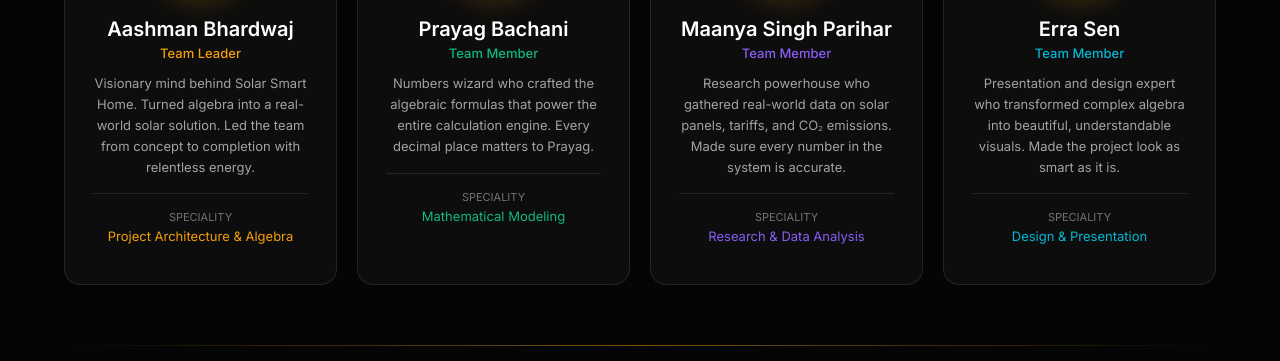
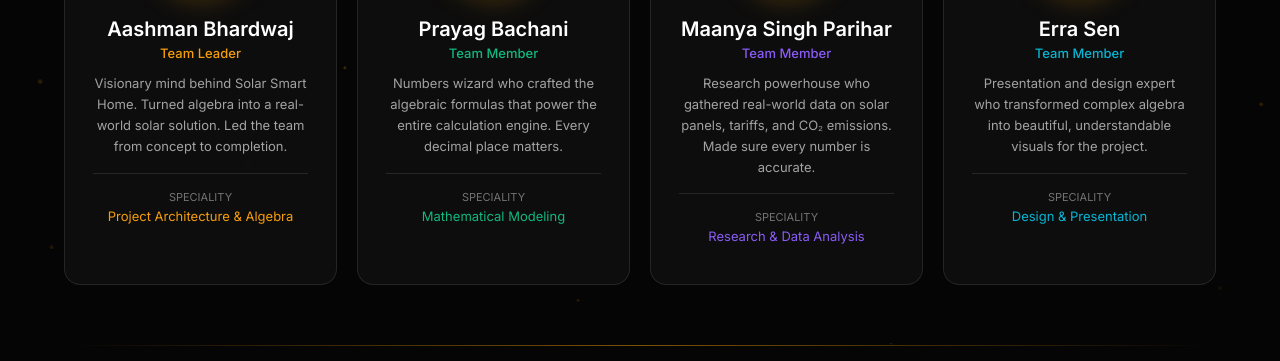
Before and after one commit to Aashman-Bhardwaj/solar-smart-home, a plain HTML site: page members.html in a window 1280 px wide. Shown: the part 439-800 px from the top of the page. Drawn offline with Linux system fonts and the light colour scheme.

Commit message:
Update members.html

```diff
--- a/members.html
+++ b/members.html
@@ -27,54 +27,49 @@
     <h1 class="section-title">THE <span class="text-accent">CORE FOUR</span></h1>
     <p class="section-sub" style="margin:12px auto 0">Grade VII • Mathematics Project-Based Learning</p>
   </div>
-
   <div class="card-grid" style="grid-template-columns:repeat(auto-fit,minmax(260px,1fr))">
     <div class="card member-card fade-up" style="border-top:3px solid var(--accent);position:relative;overflow:hidden">
       <div style="position:absolute;top:12px;right:12px"><span class="badge badge-amber">👑 Leader</span></div>
       <div class="avatar">AB</div>
       <h3>Aashman Bhardwaj</h3>
       <div class="role">Team Leader</div>
-      <p>Visionary mind behind Solar Smart Home. Turned algebra into a real-world solar solution. Led the team from concept to completion with relentless energy.</p>
+      <p>Visionary mind behind Solar Smart Home. Turned algebra into a real-world solar solution. Led the team from concept to completion.</p>
       <div style="margin-top:16px;padding-top:16px;border-top:1px solid var(--border)">
         <div style="font-size:11px;color:var(--muted);text-transform:uppercase">Speciality</div>
         <div style="font-size:13px;color:var(--accent);margin-top:4px">Project Architecture & Algebra</div>
       </div>
     </div>
-
     <div class="card member-card fade-up fade-up-d1" style="border-top:3px solid var(--green)">
       <div class="avatar" style="background:linear-gradient(135deg,#059669,#10b981)">PB</div>
       <h3>Prayag Bachani</h3>
       <div class="role" style="color:var(--green)">Team Member</div>
-      <p>Numbers wizard who crafted the algebraic formulas that power the entire calculation engine. Every decimal place matters to Prayag.</p>
+      <p>Numbers wizard who crafted the algebraic formulas that power the entire calculation engine. Every decimal place matters.</p>
       <div style="margin-top:16px;padding-top:16px;border-top:1px solid var(--border)">
         <div style="font-size:11px;color:var(--muted);text-transform:uppercase">Speciality</div>
         <div style="font-size:13px;color:var(--green);margin-top:4px">Mathematical Modeling</div>
       </div>
     </div>
-
     <div class="card member-card fade-up fade-up-d2" style="border-top:3px solid #8b5cf6">
       <div class="avatar" style="background:linear-gradient(135deg,#7c3aed,#8b5cf6)">MP</div>
       <h3>Maanya Singh Parihar</h3>
       <div class="role" style="color:#8b5cf6">Team Member</div>
-      <p>Research powerhouse who gathered real-world data on solar panels, tariffs, and CO₂ emissions. Made sure every number in the system is accurate.</p>
+      <p>Research powerhouse who gathered real-world data on solar panels, tariffs, and CO₂ emissions. Made sure every number is accurate.</p>
       <div style="margin-top:16px;padding-top:16px;border-top:1px solid var(--border)">
         <div style="font-size:11px;color:var(--muted);text-transform:uppercase">Speciality</div>
         <div style="font-size:13px;color:#8b5cf6;margin-top:4px">Research & Data Analysis</div>
       </div>
     </div>
-
     <div class="card member-card fade-up fade-up-d3" style="border-top:3px solid #06b6d4">
       <div class="avatar" style="background:linear-gradient(135deg,#0891b2,#06b6d4)">ES</div>
       <h3>Erra Sen</h3>
       <div class="role" style="color:#06b6d4">Team Member</div>
-      <p>Presentation and design expert who transformed complex algebra into beautiful, understandable visuals. Made the project look as smart as it is.</p>
+      <p>Presentation and design expert who transformed complex algebra into beautiful, understandable visuals for the project.</p>
       <div style="margin-top:16px;padding-top:16px;border-top:1px solid var(--border)">
         <div style="font-size:11px;color:var(--muted);text-transform:uppercase">Speciality</div>
         <div style="font-size:13px;color:#06b6d4;margin-top:4px">Design & Presentation</div>
       </div>
     </div>
   </div>
-
   <div class="glow-line"></div>
   <div class="text-center fade-up">
     <div class="card" style="display:inline-block;padding:32px 48px;background:linear-gradient(135deg,rgba(245,158,11,.1),rgba(245,158,11,.02))">
@@ -84,5 +79,7 @@
     </div>
   </div>
 </div>
+
+<script src="app.js"></script>
 </body>
 </html>
```
